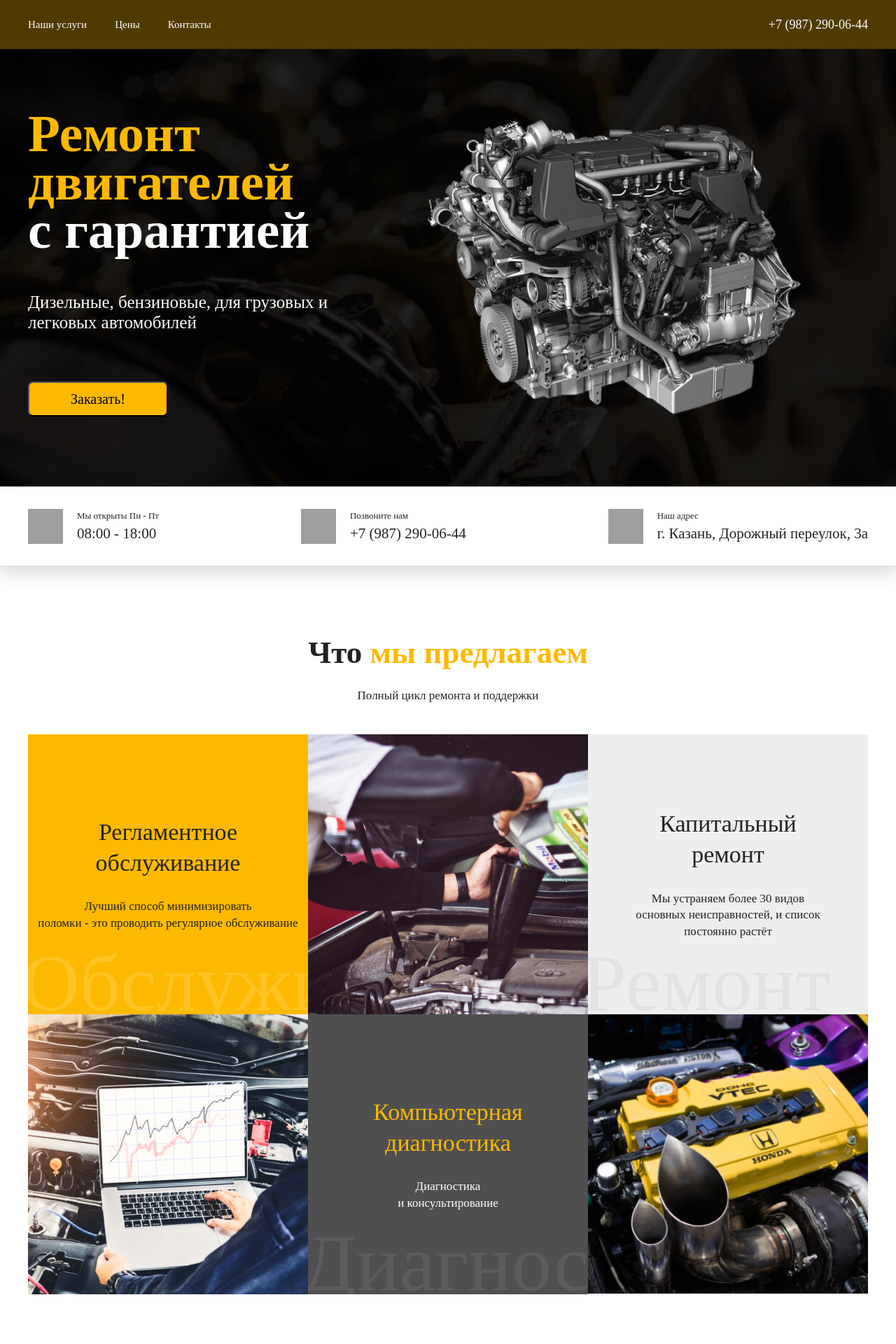
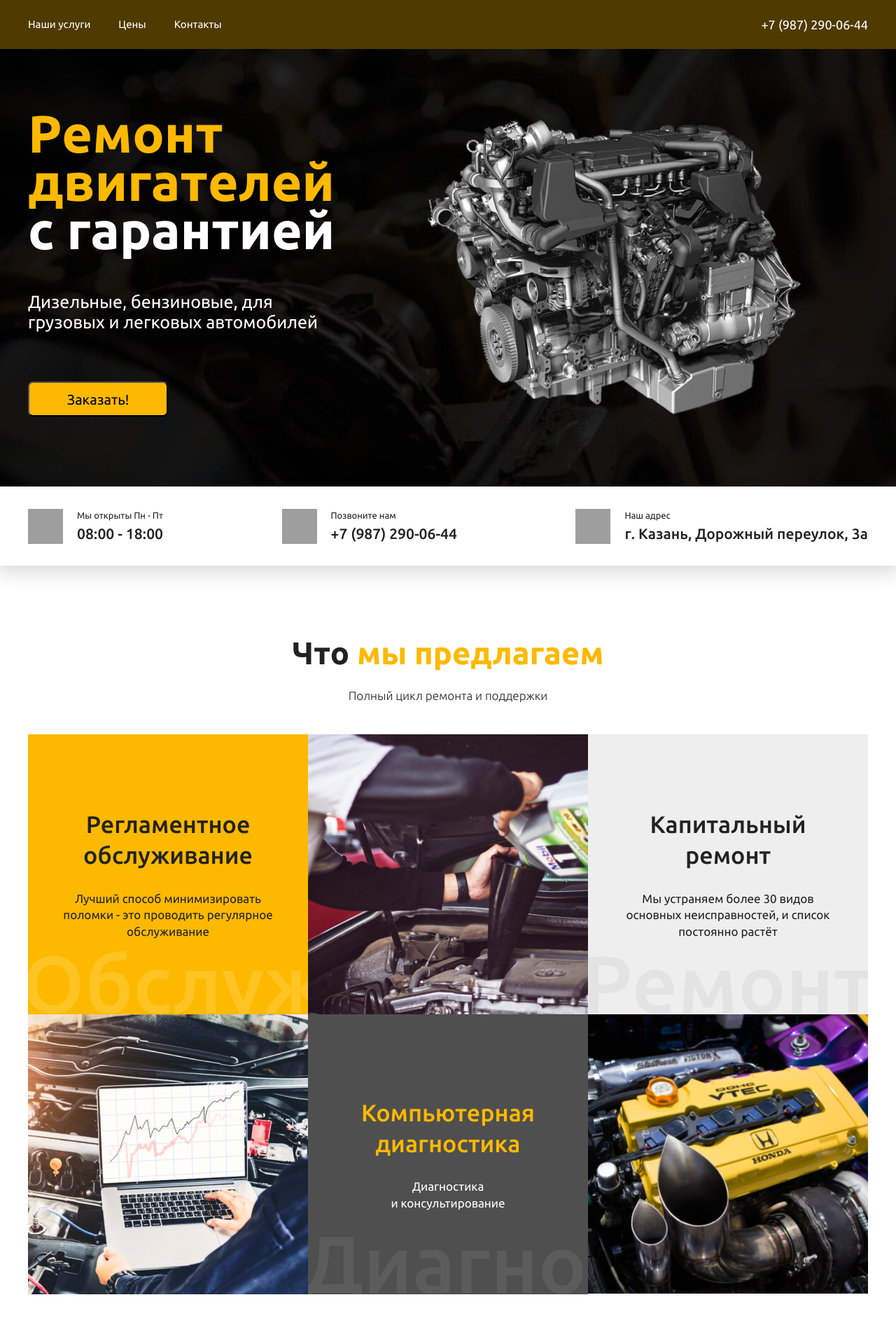
Before and after one commit to Chaosborne/engineRepairWebsite, a PHP site: page / in a window 1280 px wide. Shown: the top 1920 px of the page at 70% size. Run offline with PHP 8.4, Linux system fonts and the light colour scheme; grey boxes are pictures that could not be loaded.

Commit message:
font and favicon location

```diff
--- a/css/style.css
+++ b/css/style.css
@@ -1,4 +1,3 @@
-@import url('href="https://fonts.googleapis.com/css2?family=Ubuntu:wght@300;400;500;700&display=swap');
 
 .modal-window {
   z-index: 21;
--- a/index.php
+++ b/index.php
@@ -6,6 +6,8 @@
         <meta http-equiv="X-UA-Compatible" content="IE=edge">
         <meta name="viewport" content="width=device-width, initial-scale=1.0">
         <link rel="icon" href="img/favicon.png">
+        <link href="https://fonts.googleapis.com/css2?family=Inter:wght@100;200;300;400;500;600;700;800;900&display=swap" rel="stylesheet">
+        <link href="https://fonts.googleapis.com/css2?family=Ubuntu:ital,wght@0,300;0,400;0,500;0,700;1,300;1,400;1,500;1,700&display=swap" rel="stylesheet">
         <link rel="stylesheet" href="css/reset.css">
         <link rel="stylesheet" href="css/style.css">
         <link rel="stylesheet" href="css/media.css">
```
Also changed, not shown: favicon.png (renamed from img/favicon.png).
